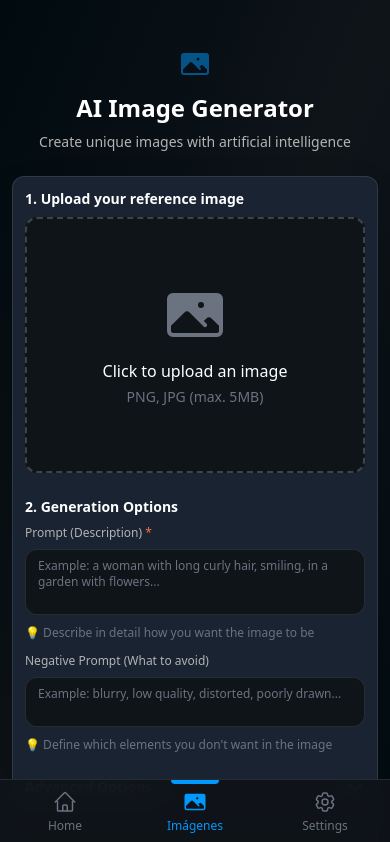
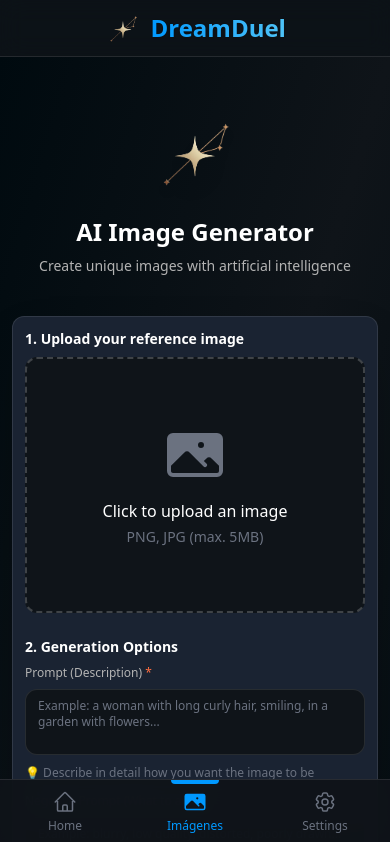
Before and after one commit to DreamDuel/DreamDuel-FrontEnd-Web, a Vue app: page /images in a window 390 px wide. Shown: the top 842 px of the page. Built offline with nearby package versions, Linux system fonts and the light colour scheme; what vue3-google-login would draw is missing.

Commit message:
feat(ui): add new logo to navbar and landing pages

```diff
--- a/index.html
+++ b/index.html
@@ -2,7 +2,7 @@
 <html lang="en">
   <head>
     <meta charset="UTF-8" />
-    <link rel="icon" type="image/svg+xml" href="/vite.svg" />
+    <link rel="icon" type="image/png" href="/Logo.png" />
     <meta name="viewport" content="width=device-width, initial-scale=1.0" />
     <title>DreamDuel</title>
   </head>
--- a/src/presentation/layouts/MainLayout.vue
+++ b/src/presentation/layouts/MainLayout.vue
@@ -21,8 +21,8 @@
         <div class="flex items-center justify-between h-16">
           <!-- Logo -->
           <router-link to="/home" class="flex items-center space-x-2 group">
-            <SparklesIcon class="h-8 w-8 text-primary transition-transform group-hover:scale-110" />
-            <span class="text-2xl font-bold bg-gradient-to-r from-primary to-primary-light bg-clip-text text-transparent">
+            <img src="/Logo.png" alt="DreamDuel Logo" class="h-12 w-auto transition-transform group-hover:scale-110" />
+            <span class="text-3xl font-bold bg-gradient-to-r from-primary to-primary-light bg-clip-text text-transparent drop-shadow-sm">
               DreamDuel
             </span>
           </router-link>
@@ -78,10 +78,28 @@
       @close="showWelcomeBanner = false"
     />
 
+    <!-- Mobile Navbar (hidden on desktop) -->
+    <nav
+      class="md:hidden fixed left-0 right-0 z-50 bg-background-elevated/80 backdrop-blur-md border-b border-white/10 transition-all duration-300"
+      :class="showWelcomeBanner ? 'top-[68px]' : 'top-0'"
+    >
+      <div class="px-4 h-14 flex items-center justify-center">
+        <!-- Logo -->
+        <router-link to="/home" class="flex items-center space-x-2">
+          <img src="/Logo.png" alt="DreamDuel Logo" class="h-10 w-auto" />
+          <span class="text-2xl font-bold bg-gradient-to-r from-primary to-primary-light bg-clip-text text-transparent drop-shadow-sm">
+            DreamDuel
+          </span>
+        </router-link>
+      </div>
+    </nav>
+
     <!-- Main Content -->
     <main
       class="pb-16 md:pb-0 transition-all duration-300"
-      :class="showWelcomeBanner ? 'md:pt-[132px]' : 'md:pt-16'"
+      :class="[
+        showWelcomeBanner ? 'md:pt-[132px] pt-[124px]' : 'md:pt-16 pt-14'
+      ]"
     >
       <slot />
     </main>
--- a/src/presentation/views/GuestCreateView.vue
+++ b/src/presentation/views/GuestCreateView.vue
@@ -29,8 +29,8 @@
     <div class="sticky top-0 z-50 bg-background-deep/95 backdrop-blur-md border-b border-white/10">
       <div class="max-w-7xl mx-auto px-3 sm:px-4 py-3 sm:py-4 flex items-center justify-between">
         <div class="flex items-center space-x-2 sm:space-x-3">
-          <SparklesIcon class="h-6 w-6 sm:h-8 sm:w-8 text-primary" />
-          <span class="text-lg sm:text-xl md:text-2xl font-bold bg-gradient-to-r from-primary to-primary-light bg-clip-text text-transparent">
+          <img src="/Logo.png" alt="DreamDuel Logo" class="h-6 sm:h-8 w-auto" />
+          <span class="text-lg sm:text-xl md:text-2xl font-bold bg-gradient-to-r from-primary to-primary-light bg-clip-text text-transparent drop-shadow-sm">
             DreamDuel
           </span>
         </div>
--- a/src/presentation/views/GuestImageView.vue
+++ b/src/presentation/views/GuestImageView.vue
@@ -92,8 +92,8 @@
     <div class="sticky top-0 z-50 bg-background-deep/95 backdrop-blur-md border-b border-white/10">
       <div class="max-w-7xl mx-auto px-4 py-4 flex items-center justify-between">
         <div class="flex items-center space-x-3">
-          <SparklesIcon class="h-8 w-8 text-primary" />
-          <span class="text-2xl font-bold bg-gradient-to-r from-primary to-primary-light bg-clip-text text-transparent">
+          <img src="/Logo.png" alt="DreamDuel Logo" class="h-8 w-auto" />
+          <span class="text-2xl font-bold bg-gradient-to-r from-primary to-primary-light bg-clip-text text-transparent drop-shadow-sm">
             DreamDuel
           </span>
         </div>
--- a/src/presentation/views/HomeView.vue
+++ b/src/presentation/views/HomeView.vue
@@ -74,7 +74,11 @@
 
       <!-- Content -->
       <div class="relative w-full max-w-7xl mx-auto px-4 sm:px-6 lg:px-8">
-        <div class="text-center">
+        <div class="text-center flex flex-col items-center">
+
+          <!-- Logo as Title -->
+          <img src="/Logo.png" alt="DreamDuel Logo" class="h-32 sm:h-40 md:h-48 w-auto mb-6 sm:mb-8 animate-fade-in drop-shadow-2xl" />
+
           <!-- Badge -->
           <div class="inline-flex items-center space-x-2 px-3 py-1.5 sm:px-4 sm:py-2 bg-primary/10 border border-primary/20 rounded-full mb-4 sm:mb-6 md:mb-8 backdrop-blur-sm animate-fade-in">
             <SparklesIcon class="w-4 h-4 sm:w-5 sm:h-5 text-primary animate-pulse" />
--- a/src/presentation/views/ImageGeneratorView.vue
+++ b/src/presentation/views/ImageGeneratorView.vue
@@ -353,10 +353,8 @@
   <div class="min-h-screen bg-gradient-to-br from-background-deep via-background-elevated to-background-deep flex items-center justify-center px-3 sm:px-4 py-12 sm:py-20">
     <div class="w-full max-w-3xl">
       <!-- Header -->
-      <div class="text-center mb-6 sm:mb-12">
-        <div class="inline-flex items-center space-x-2 sm:space-x-3 mb-3 sm:mb-4">
-          <PhotoIcon class="h-8 w-8 sm:h-12 sm:w-12 text-primary animate-pulse" />
-        </div>
+      <div class="text-center mb-6 sm:mb-12 flex flex-col items-center">
+        <img src="/Logo.png" alt="DreamDuel Logo" class="h-24 sm:h-32 w-auto mb-4 drop-shadow-xl animate-fade-in" />
         <h1 class="text-2xl sm:text-4xl md:text-5xl lg:text-6xl font-bold text-text-primary mb-2 sm:mb-4">
           {{ t('imageGenerator.title') }}
         </h1>
@@ -571,7 +569,7 @@
 
         <!-- Generate Button -->
         <!-- Botón de Generar -->
-        <button
+        <button>
           @click="generateImage"
           :disabled="!canGenerate"
           :class="[
--- a/src/presentation/views/NicheLandingView.vue
+++ b/src/presentation/views/NicheLandingView.vue
@@ -118,8 +118,8 @@
     <header class="border-b border-white/10 bg-background-deep/80 backdrop-blur-md sticky top-0 z-50">
       <div class="max-w-7xl mx-auto px-4 py-4 flex items-center justify-between">
         <div class="flex items-center space-x-3">
-          <SparklesIcon class="h-8 w-8 text-primary" />
-          <span class="text-2xl font-bold bg-gradient-to-r from-primary to-primary-light bg-clip-text text-transparent">
+          <img src="/Logo.png" alt="DreamDuel Logo" class="h-8 w-auto" />
+          <span class="text-2xl font-bold bg-gradient-to-r from-primary to-primary-light bg-clip-text text-transparent drop-shadow-sm">
             DreamDuel
           </span>
         </div>
```
Also changed, not shown: public/Logo.png.
